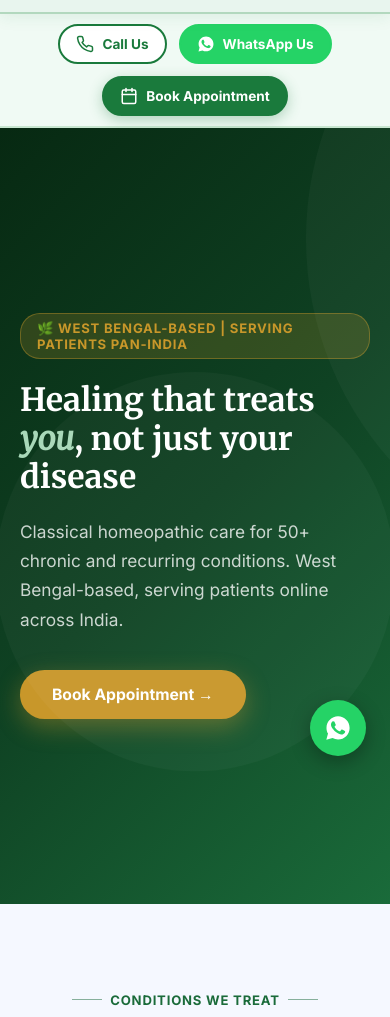
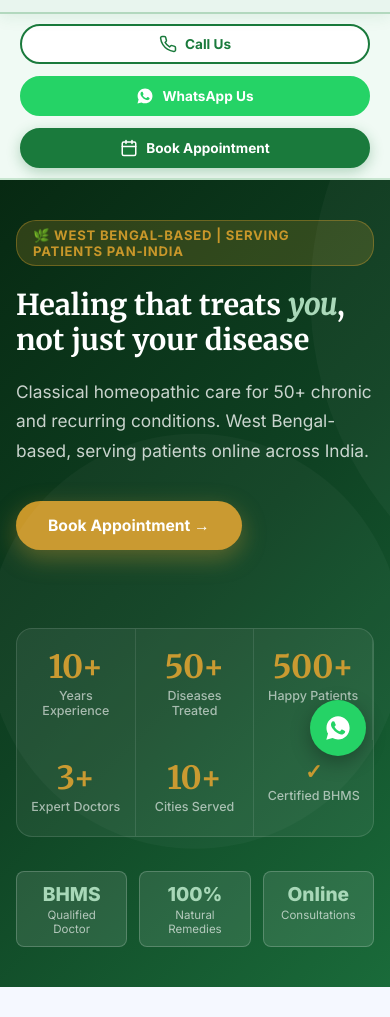
Before and after one commit to thehomeocareindia/thehomeocare, a plain HTML site: page index.html in a window 390 px wide. Shown: the part 64-1081 px from the top of the page. Drawn offline with Linux system fonts and the light colour scheme; a script that the page names is missing.

Commit message:
Update index.html

```diff
--- a/index.html
+++ b/index.html
@@ -467,16 +467,15 @@ footer{background:#0f2a18;color:#fff;padding:60px 0 0;}
 /* ===== MOBILE ===== */
 @media(max-width:900px){
   .top-contacts .phone-text{display:none;}
-  .hero-inner{grid-template-columns:1fr;}
-  .hero-right{display:none;}
+  .hero-inner{grid-template-columns:1fr;gap:30px;}
+  .hero-right{display:flex;flex-direction:column;}
   .stats-row{grid-template-columns:repeat(3,1fr);}
-  .stats-row .stat-item:nth-child(4),.stats-row .stat-item:nth-child(5){display:none;}
+  .stats-row .stat-item:nth-child(4),.stats-row .stat-item:nth-child(5){display:flex;flex-direction:column;align-items:center;}
   .why-grid{grid-template-columns:1fr 1fr;}
   .about-grid{grid-template-columns:1fr;}
   .about-img-wrap{max-width:320px;margin:0 auto;}
   .process-steps{grid-template-columns:1fr 1fr;gap:30px;}
   .process-steps::after{display:none;}
-
   .booking-inner{grid-template-columns:1fr;}
   .footer-grid{grid-template-columns:1fr 1fr;}
   .nav-menu{display:none;}
@@ -493,11 +492,18 @@ footer{background:#0f2a18;color:#fff;padding:60px 0 0;}
     padding:4px 0 4px 16px;
   }
   .form-grid{grid-template-columns:1fr;}
+  .hero h1{font-size:clamp(1.8rem,6vw,2.6rem);}
+  .action-btn{padding:9px 16px;font-size:0.85rem;}
+  .trust-badges{flex-wrap:wrap;}
 }
 @media(max-width:600px){
   .why-grid{grid-template-columns:1fr;}
   .footer-grid{grid-template-columns:1fr;}
   .stats-row{grid-template-columns:repeat(2,1fr);}
+  .hero-inner{padding:40px 16px;}
+  .action-strip-inner{flex-direction:column;gap:8px;}
+  .action-btn{width:100%;justify-content:center;}
+  .footer-contact-strip{flex-direction:column;}
 }
 @media(prefers-reduced-motion:reduce){
   .disease-track{animation:none;}
```
